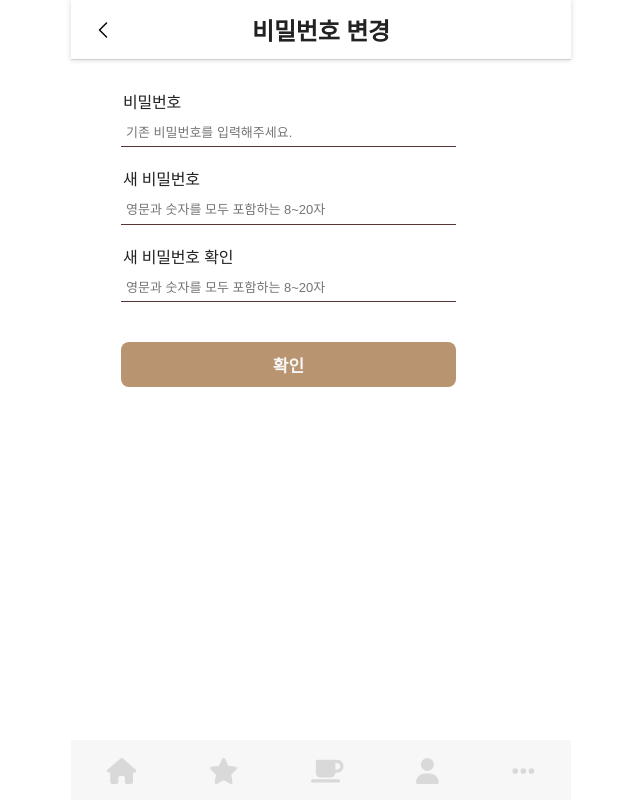
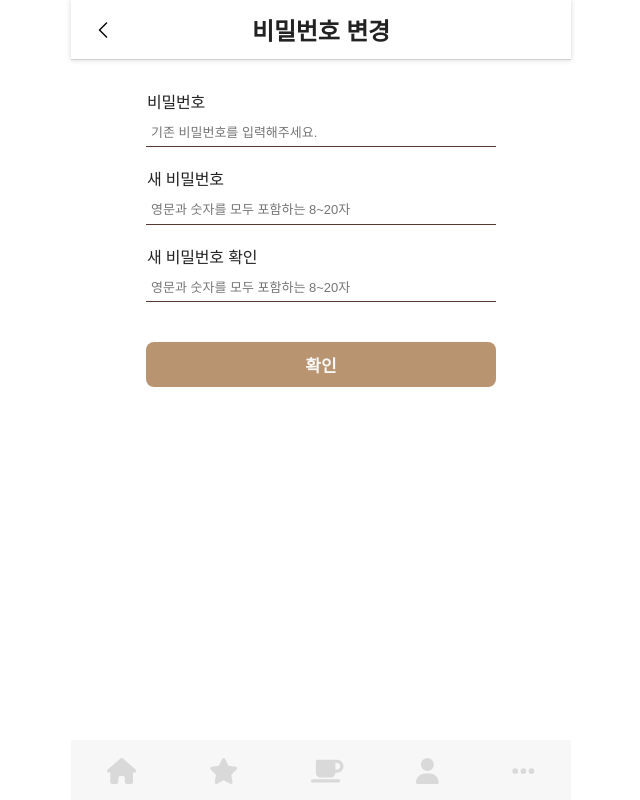
Before and after one commit to devcodemaestro/green-coffee, a React (Create React App) app: page /passchange in a window 1280 px wide. Shown: the whole page, without its empty margins (319-959 px from the left). Built offline with nearby package versions, Linux system fonts and the light colour scheme.

Commit message:
fix: router 분리에 따른 스타일 수정

```diff
--- a/src/styles/PassChangeStyle.js
+++ b/src/styles/PassChangeStyle.js
@@ -3,21 +3,23 @@ import styled from "@emotion/styled";
 export const PassChangeWrap = styled.div`
   display: flex;
   flex-direction: column;
+  align-items: center;
   gap: 20px;
   padding-top: 30px;
   > div {
     width: 100%;
     display: flex;
     flex-direction: column;
+    align-items: center;
     gap: 5px;
     font-size: 16px;
     font-weight: 500;
     > label {
       margin-left: 2px;
-      width: 100%;
+      width: 350px;
     }
     > input {
-      width: 335px;
+      width: 350px;
       height: 30px;
       border: none;
       border-bottom: 1px solid #583732;
@@ -32,7 +34,7 @@ export const PassChangeWrap = styled.div`
     width: 100%;
     padding-top: 20px;
     button {
-      width: 335px;
+      width: 350px;
       height: 45px;
       font-size: 17px;
       font-weight: 600;
--- a/src/styles/UserInfoStyle.js
+++ b/src/styles/UserInfoStyle.js
@@ -10,20 +10,22 @@ export const UserInputWrap = styled.div`
   & form {
     display: flex;
     flex-direction: column;
+    align-items: center;
     gap: 20px;
     > div {
       width: 100%;
       display: flex;
       flex-direction: column;
+      align-items: center;
       gap: 5px;
       font-size: 16px;
       font-weight: 500;
       > label {
         margin-left: 2px;
-        width: 100%;
+        width: 350px;
       }
       > input {
-        width: 335px;
+        width: 350px;
         height: 30px;
         border: none;
         border-bottom: 1px solid #583732;
@@ -36,6 +38,7 @@ export const UserInputWrap = styled.div`
     }
     .password {
       > div {
+        width: 350px;
         display: flex;
         justify-content: space-between;
         padding-right: 5px;
@@ -52,7 +55,7 @@ export const UserInputWrap = styled.div`
       }
     }
     > ul {
-      width: 335px;
+      width: 350px;
       display: flex;
       justify-content: space-between;
       align-items: center;
@@ -78,7 +81,7 @@ export const UserInputWrap = styled.div`
     .buttons {
       width: 100%;
       button {
-        width: 335px;
+        width: 350px;
         height: 45px;
         font-size: 17px;
         font-weight: 600;
```
